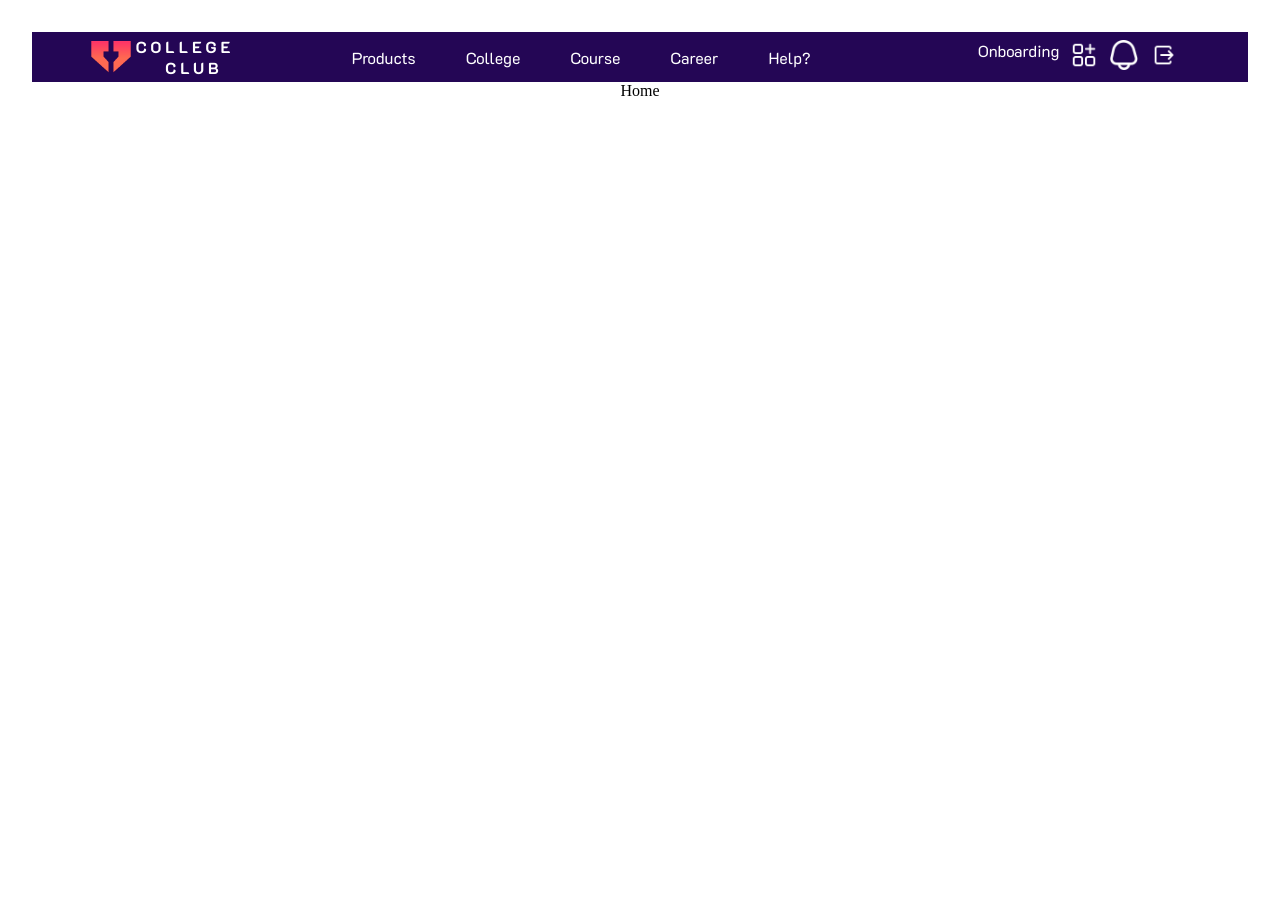
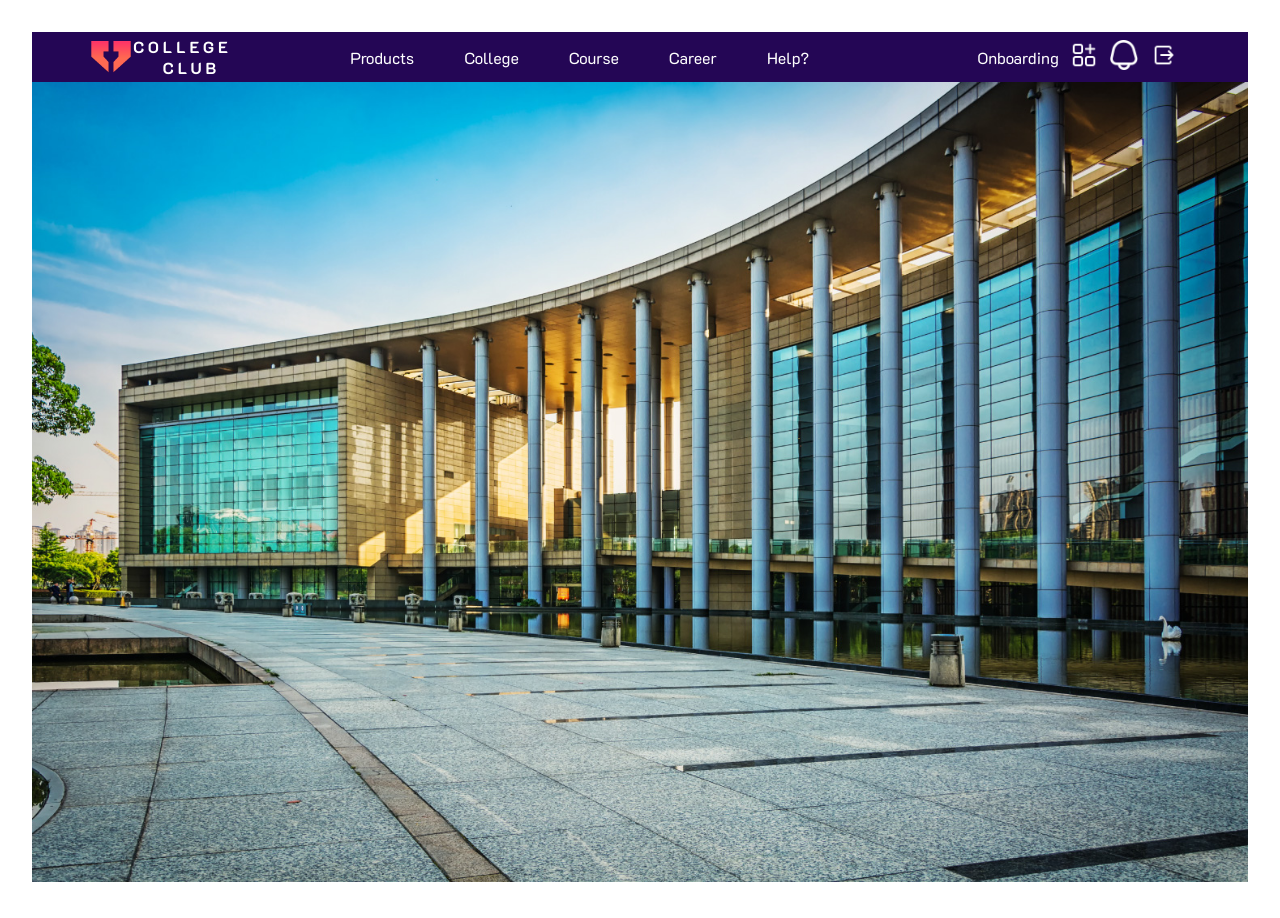
Before and after one commit to ujjwxl/collegeclub, a React (Vite) app in the folder frontend/: page / in a window 1280 px wide. Before the commit the page ends 800 px from the top, so only its background shows below. Built offline with nearby package versions, Linux system fonts and the light colour scheme.

Commit message:
commit 7
added images and transformed navbar

```diff
--- a/frontend/src/components/Navbar/Navbar.css
+++ b/frontend/src/components/Navbar/Navbar.css
@@ -29,7 +29,7 @@
     height: 40px;
     object-fit: contain;
     padding: 5px 0;
-    margin-right: 5px;
+    margin-right: 2px;
 }
 
 .navbar-bell{
@@ -51,6 +51,7 @@
 
 .navbar-right {
     display: flex;
+    align-items: center;
 }
 
 .navbar-right a {
--- a/frontend/src/pages/Home/Home.css
+++ b/frontend/src/pages/Home/Home.css
@@ -0,0 +1,5 @@
+.home1-img{
+    height: 100vh;
+    width: 100%;
+
+}
--- a/frontend/src/pages/Home/Home.jsx
+++ b/frontend/src/pages/Home/Home.jsx
@@ -1,11 +1,15 @@
 import React from 'react'
+import './Home.css'
 import Navbar from '../../components/Navbar/Navbar'
+import home1 from '../../assets/home-1.jpg';
 
 export const Home = () => {
   return (
     <>
       <Navbar/>
-      <div>Home</div>
+      <div>
+        <img src={home1} alt="" className='home1-img'></img>
+      </div>
     </>
   )
 }
```
Also changed, not shown: frontend/src/assets/home-1.jpg (added).
